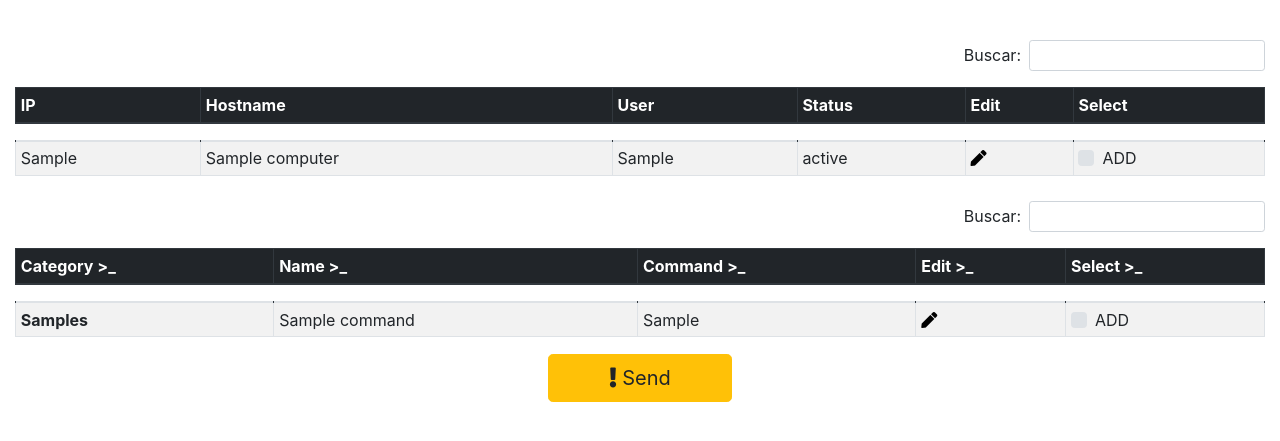
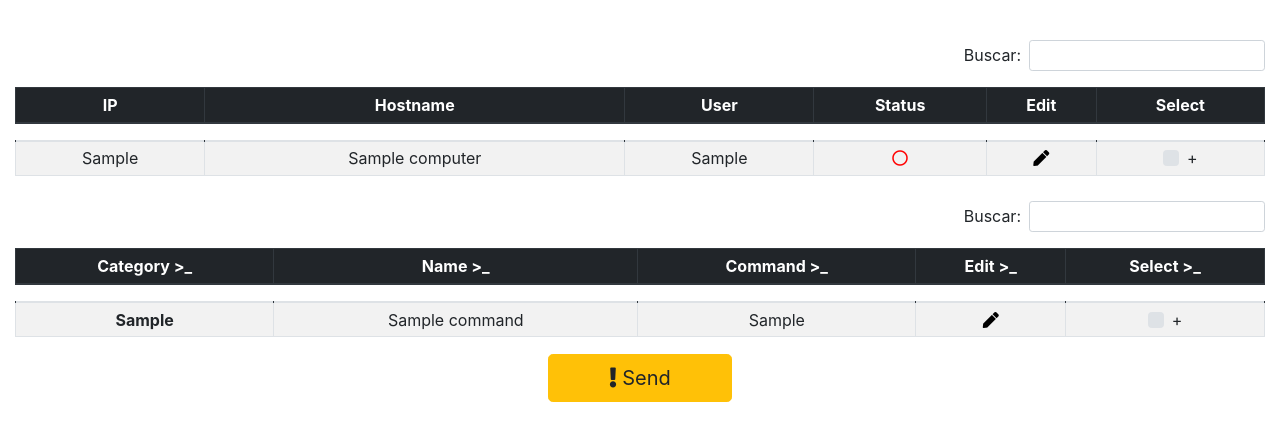
Before and after one commit to ArtCouSan/RemoteMacOSXSystem, a Django app: page /home/ in a window 1280 px wide. Shown: the part 72-513 px from the top of the page. Run offline with Django 3.2, Linux system fonts and the light colour scheme; a user stored in the database is signed in; tables that the repository leaves empty hold one stand-in row (values such as "Sample post"); lists and menus that the app fills with data are empty; parts of the project's set-up code (start-up, migrations or seed data) failed here and were passed over; some libraries are stand-ins or nearby versions.

Commit message:
CRUD pronto

```diff
--- a/remote/command/templates/pagina_command.html
+++ b/remote/command/templates/pagina_command.html
@@ -29,10 +29,11 @@
         </div>
     </nav>
     <div class="container-fluid" style="position:fixed; top: 13%">
+    <div class="col-6 offset-md-3">
         {% if command %}
         <form action="{% url 'commandEdit' command.id %}" method="POST">
         {% else %}
-        <form action="{% url 'commandAdd' %}" method="POST">
+        <form action="{% url 'commandAdd' %}"  method="POST">
         {% endif %}
 
         {% csrf_token %}
@@ -82,7 +83,7 @@
                 </div>
         </form>
         {% endif %}
-
+    </div>
     </div>
     <script src="https://code.jquery.com/jquery-3.3.1.slim.min.js" integrity="sha384-q8i/X+965DzO0rT7abK41JStQIAqVgRVzpbzo5smXKp4YfRvH+8abtTE1Pi6jizo"
         crossorigin="anonymous"></script>
--- a/remote/perfis/templates/login.html
+++ b/remote/perfis/templates/login.html
@@ -21,6 +21,8 @@
         </div>
     </nav>
     <div class="container-fluid" style="position:fixed; top: 10%">
+            <div class="col-6 offset-md-3">
+
         <form method="POST"  action="{% url 'django.contrib.auth.views.login' %}">
             {% csrf_token %}
             <div class="form-group">
@@ -34,6 +36,7 @@
             <button type="submit"  class="btn btn-primary">Send</button>
         </form>
     </div>
+    </div>
     <script src="https://code.jquery.com/jquery-3.3.1.slim.min.js" integrity="sha384-q8i/X+965DzO0rT7abK41JStQIAqVgRVzpbzo5smXKp4YfRvH+8abtTE1Pi6jizo"
         crossorigin="anonymous"></script>
     <script src="https://cdnjs.cloudflare.com/ajax/libs/popper.js/1.14.3/umd/popper.min.js" integrity="sha384-ZMP7rVo3mIykV+2+9J3UJ46jBk0WLaUAdn689aCwoqbBJiSnjAK/l8WvCWPIPm49"
--- a/remote/perfis/templates/pagina_principal.html
+++ b/remote/perfis/templates/pagina_principal.html
@@ -36,30 +36,33 @@
                 <table class="table table-bordered table-sm table-striped table-fixed " id="tableComputer">
                     <thead class="thead-dark">
                         <tr>
-                            <th scope="col">IP</th>
-                            <th scope="col">Hostname</th>
-                            <th scope="col">User</th>
-                            <th scope="col">Status</th>
-                            <th scope="col">Edit</th>
-                            <th scope="col">Select</th>
+                            <th scope="col"><div class="text-center">IP</div></th>
+                            <th scope="col"><div class="text-center">Hostname</th>
+                            <th scope="col"><div class="text-center">User</th>
+                            <th scope="col"><div class="text-center">Status</th>
+                            <th scope="col"><div class="text-center">Edit</th>
+                            <th scope="col"><div class="text-center">Select</th>
                         </tr>
                     </thead>
                     <tbody>
-                        {% if computers %} {% for computer in computers %}
+                        {% if computers %}
+                         {% for computer in computers %}
                         <tr>
-                            <td>{{computer.ip}}</td>
-                            <td>{{computer.name}}</td>
-                            <td>{{computer.user}}</td>
-                            <td>{{computer.status}}</td>
-                            <td><a href="{% url 'computerEdit' computer.id %}"><i class="fas fa-pen" style="color: black"></i></a></td>
-                            <td>
+                            <td><div class="text-center">{{computer.ip}}</div></td>
+                            <td><div class="text-center">{{computer.name}}</div></td>
+                            <td><div class="text-center">{{computer.user}}</div></td>
+                            <td><div class="text-center"><i class="far fa-circle" style="color: red"></i></div></td>
+                            <td><div class="text-center"><a href="{% url 'computerEdit' computer.id %}"><i class="fas fa-pen" style="color: black"></i></a></td>
+                            <td><div class="text-center">
                                 <div class="custom-control custom-checkbox">
                                     <input type="checkbox" class="custom-control-input" id="computer{{computer.id}}">
-                                    <label class="custom-control-label" for="computer{{computer.id}}">ADD</label>
+                                    <label class="custom-control-label" for="computer{{computer.id}}">+</label>
+                                </div>
                                 </div>
                             </td>
                         </tr>
-                        {% endfor %} {% endif %}
+                        {% endfor %}
+                        {% endif %}
                     </tbody>
                 </table>
             </div>
@@ -69,28 +72,31 @@
                 <table class="table table-bordered table-sm table-striped" id="tableCommand">
                     <thead class="thead-dark">
                         <tr>
-                            <th scope="col">Category >_</th>
-                            <th scope="col">Name >_</th>
-                            <th scope="col">Command >_</th>
-                            <th scope="col">Edit >_</th>
-                            <th scope="col">Select >_</th>
+                            <th scope="col"><div class="text-center">Category >_</div></th>
+                            <th scope="col"><div class="text-center">Name >_ </div></th>
+                            <th scope="col"><div class="text-center">Command >_ </div></th>
+                            <th scope="col"><div class="text-center">Edit >_ </div></th>
+                            <th scope="col"><div class="text-center">Select >_ </div></th>
                         </tr>
                     </thead>
                     <tbody>
-                        {% if commands %} {% for command in commands%}
+                        {% if commands %}
+                        {% for command in commands%}
                         <tr>
-                            <th>{{command.category}}s</th>
-                            <td>{{command.name}}</td>
-                            <td>{{command.command}}</td>
-                            <td><a href="{% url 'commandEdit' command.id %}"><i class="fas fa-pen" style="color: black"></i></a></td>
-                            <td>
+                            <th><div class="text-center">{{command.category}}</div></th>
+                            <td><div class="text-center">{{command.name}}</div></td>
+                            <td><div class="text-center">{{command.command}}</div></td>
+                            <td><div class="text-center"><a href="{% url 'commandEdit' command.id %}"><i class="fas fa-pen" style="color: black"></i></a></div></td>
+                            <td><div class="text-center">
                                 <div class="custom-control custom-checkbox">
                                     <input type="checkbox" class="custom-control-input" id="command{{command.id}}">
-                                    <label class="custom-control-label" for="command{{command.id}}">ADD</label>
+                                    <label class="custom-control-label" for="command{{command.id}}">+</label>
+                                </div>
                                 </div>
                             </td>
                         </tr>
-                        {% endfor %} {% endif %}
+                        {% endfor %}
+                         {% endif %}
                     </tbody>
                 </table>
             </div>
```
Also changed, not shown: remote/computer/forms.py (+9 -0 lines), remote/computer/templates/pagina_computer.html (+9 -12 lines).
